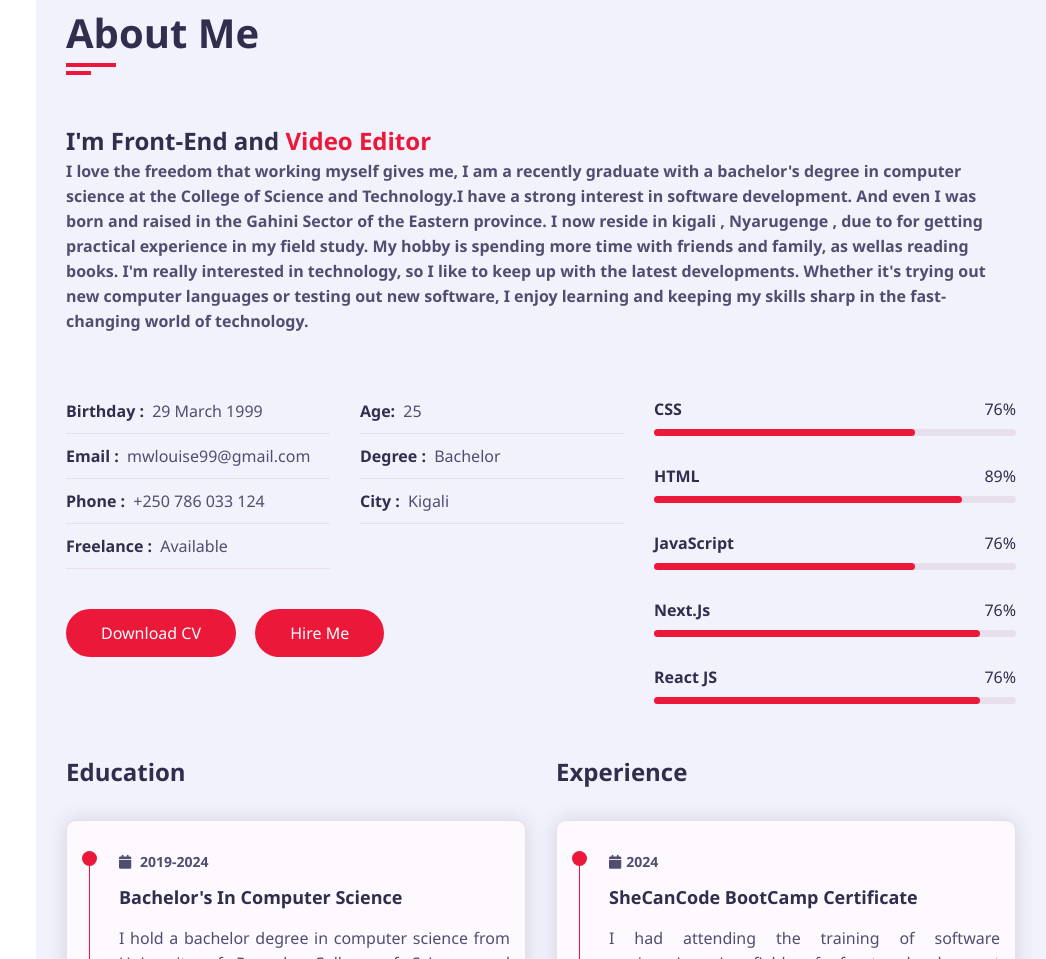
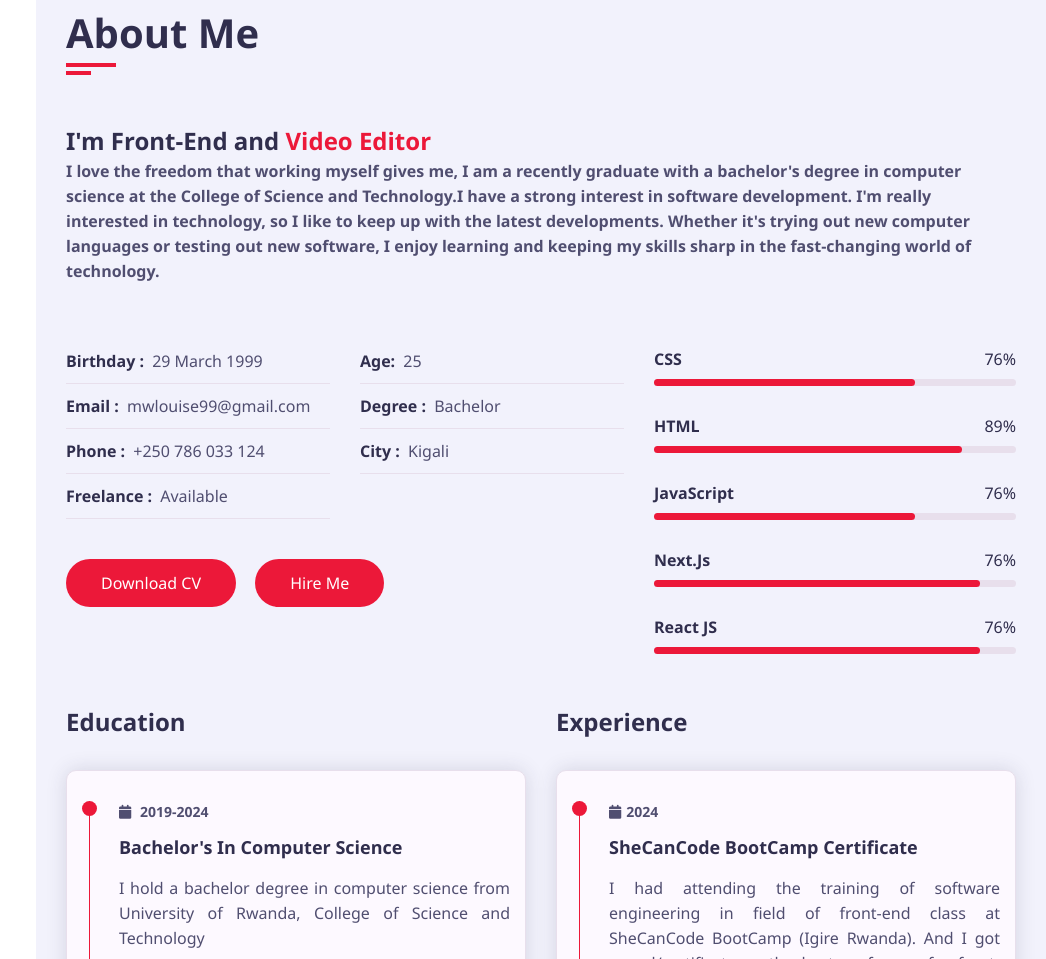
Before and after one commit to Mlouise99/JS-Portfolio, a website: page index.html in a window 1280 px wide. Shown: the part 857-1816 px from the top of the page, without its empty margins (234-1280 px from the left). Drawn offline with nearby package versions, Linux system fonts and the light colour scheme; a web font is replaced by a local one.

Commit message:
Update index.html

```diff
--- a/index.html
+++ b/index.html
@@ -71,7 +71,7 @@
                         <div class="row">
                             <div class="about-text padd-15">
                                 <h3> I'm Front-End and <span>Video Editor</span></h>
-                                    <p> I love the freedom that working myself gives me, I am a recently graduate with a bachelor's degree in computer science at the College of Science and Technology.I have a strong interest in software development. And even I was born and raised in the Gahini Sector of the Eastern province. I now reside in kigali , Nyarugenge , due to for getting practical experience in my field study. My hobby is spending more time with friends and family, as wellas reading books.
+                                    <p> I love the freedom that working myself gives me, I am a recently graduate with a bachelor's degree in computer science at the College of Science and Technology.I have a strong interest in software development.
                                         I'm really interested in technology, so I like to keep up with the latest developments. Whether it's trying out new computer languages or testing out new software, I enjoy learning and keeping my skills sharp in the fast-changing world of technology.
 
                                     </p>
```
